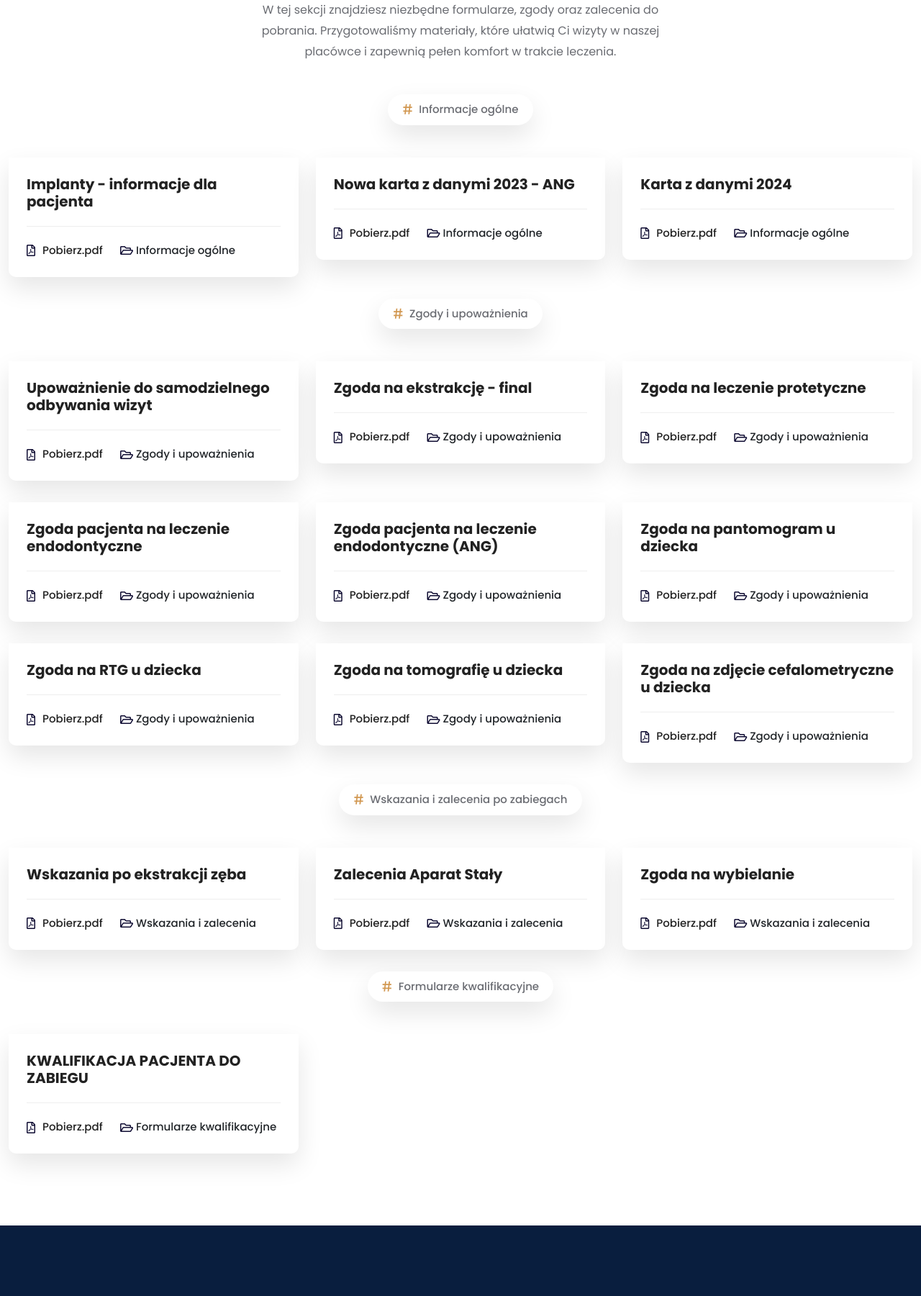
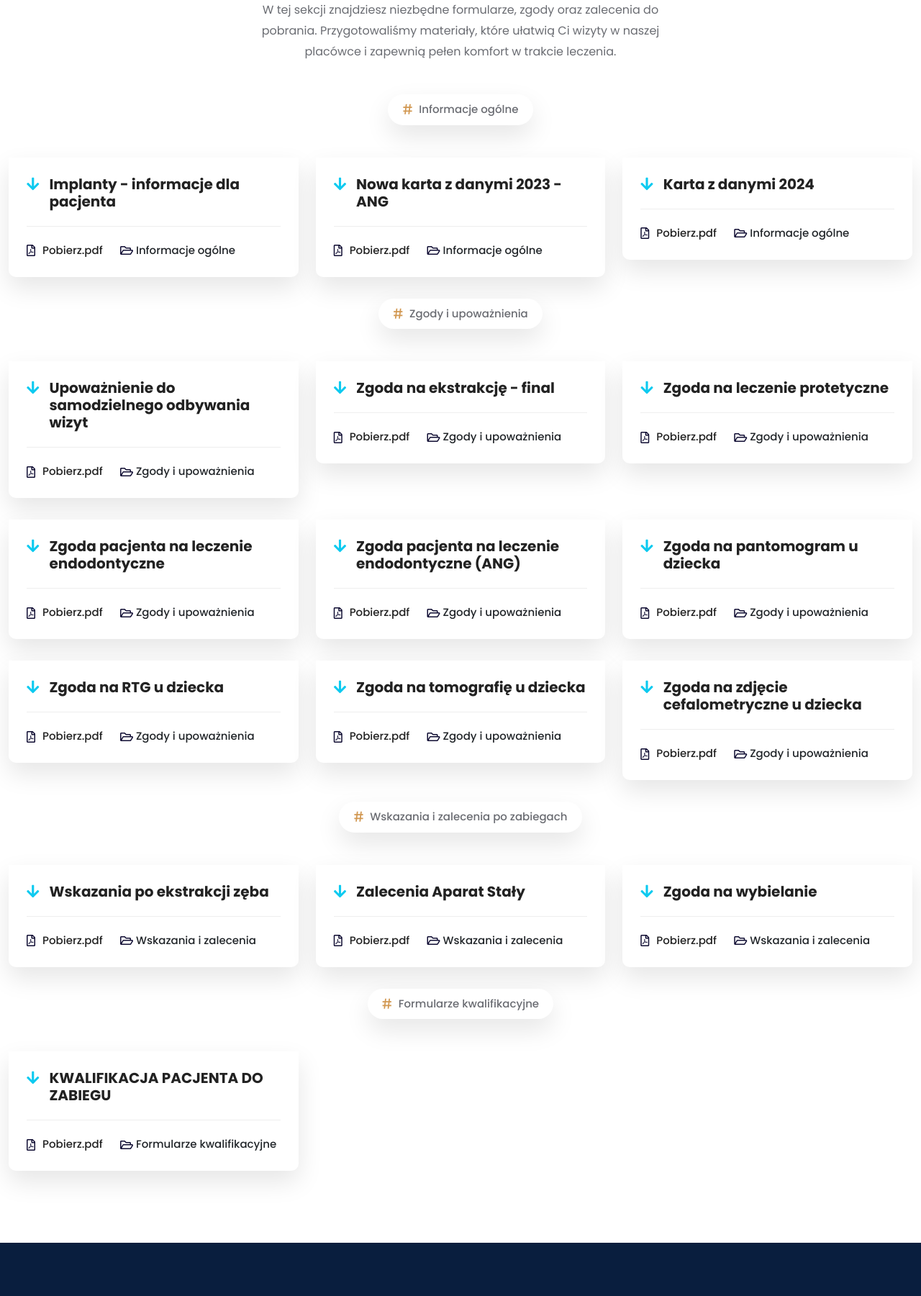
Before and after one commit to duodent/duodentbielany, a Flask app: page /informacje-dla-pacjentow-stomatologicznych in a window 1280 px wide. Shown: the part 737-2538 px from the top of the page at 72% size. Run offline with Flask 3, Linux system fonts and the light colour scheme; some libraries are stand-ins or nearby versions.

Commit message:
Working now

```diff
--- a/templates/for_patients.html
+++ b/templates/for_patients.html
@@ -41,9 +41,17 @@
             <div class="col-sm-12 col-lg-4 col-md-6">
                 <div class="single-blog">
                     <div class="blog-content">
+                        <div class="row">
+                            <div class="col-1">
+                                <h5><i class="fas fa-arrow-down text-info"></i></h5>
+                            </div>
+                            <div class="col-11">
                                 <h5>
                                     <a href="/dokumenty/implanty-informacje-dla-pacjenta.pdf">Implanty - informacje dla pacjenta</a>
                                 </h5>
+
+                            </div>
+                        </div>
                         <ul class="entry-meta">
                             <li>
                                 <a href="/dokumenty/implanty-informacje-dla-pacjenta.pdf">
@@ -63,9 +71,17 @@
             <div class="col-sm-12 col-lg-4 col-md-6">
                 <div class="single-blog">
                     <div class="blog-content">
+                        <div class="row">
+                            <div class="col-1">
+                                <h5><i class="fas fa-arrow-down text-info"></i></h5>
+                            </div>
+                            <div class="col-11">
                                 <h5>
                                     <a href="/dokumenty/nowa-karta-z-danymi-2023-ang.pdf">Nowa karta z danymi 2023 - ANG</a>
                                 </h5>
+
+                            </div>
+                        </div>
                         <ul class="entry-meta">
                             <li>
                                 <a href="/dokumenty/nowa-karta-z-danymi-2023-ang.pdf">
@@ -85,9 +101,17 @@
             <div class="col-sm-12 col-lg-4 col-md-6">
                 <div class="single-blog">
                     <div class="blog-content">
+                        <div class="row">
+                            <div class="col-1">
+                                <h5><i class="fas fa-arrow-down text-info"></i></h5>
+                            </div>
+                            <div class="col-11">
                                 <h5>
                                     <a href="/dokumenty/karta-z-danymi-2024.pdf">Karta z danymi 2024</a>
                                 </h5>
+
+                            </div>
+                        </div>
                         <ul class="entry-meta">
                             <li>
                                 <a href="/dokumenty/karta-z-danymi-2024.pdf">
@@ -113,9 +137,17 @@
             <div class="col-sm-12 col-lg-4 col-md-6">
                 <div class="single-blog">
                     <div class="blog-content">
+                        <div class="row">
+                            <div class="col-1">
+                                <h5><i class="fas fa-arrow-down text-info"></i></h5>
+                            </div>
+                            <div class="col-11">
                                 <h5>
                                     <a href="/dokumenty/upowaznienie-do-samodzielnego-odbywania-wizyt.pdf">Upoważnienie do samodzielnego odbywania wizyt</a>
                                 </h5>
+
+                            </div>
+                        </div>
                         <ul class="entry-meta">
                             <li>
                                 <a href="/dokumenty/upowaznienie-do-samodzielnego-odbywania-wizyt.pdf">
@@ -135,9 +167,17 @@
             <div class="col-sm-12 col-lg-4 col-md-6">
                 <div class="single-blog">
                     <div class="blog-content">
+                        <div class="row">
+                            <div class="col-1">
+                                <h5><i class="fas fa-arrow-down text-info"></i></h5>
+                            </div>
+                            <div class="col-11">
                                 <h5>
                                     <a href="/dokumenty/zgoda-na-ekstrakcje-final.pdf">Zgoda na ekstrakcję - final</a>
                                 </h5>
+
+                            </div>
+                        </div>
                         <ul class="entry-meta">
                             <li>
                                 <a href="/dokumenty/zgoda-na-ekstrakcje-final.pdf">
@@ -157,9 +197,17 @@
             <div class="col-sm-12 col-lg-4 col-md-6">
                 <div class="single-blog">
                     <div class="blog-content">
+                        <div class="row">
+                            <div class="col-1">
+                                <h5><i class="fas fa-arrow-down text-info"></i></h5>
+                            </div>
+                            <div class="col-11">
                                 <h5>
                                     <a href="/dokumenty/zgoda-na-leczenie-protetyczne.pdf">Zgoda na leczenie protetyczne</a>
                                 </h5>
+
+                            </div>
+                        </div>
                         <ul class="entry-meta">
                             <li>
                                 <a href="/dokumenty/zgoda-na-leczenie-protetyczne.pdf">
@@ -179,9 +227,17 @@
             <div class="col-sm-12 col-lg-4 col-md-6">
                 <div class="single-blog">
                     <div class="blog-content">
+                        <div class="row">
+                            <div class="col-1">
+                                <h5><i class="fas fa-arrow-down text-info"></i></h5>
+                            </div>
+                            <div class="col-11">
                                 <h5>
                                     <a href="/dokumenty/zgoda-na-leczenie-endodontyczne.pdf">Zgoda pacjenta na leczenie endodontyczne</a>
                                 </h5>
+
+                            </div>
+                        </div>
                         <ul class="entry-meta">
                             <li>
                                 <a href="/dokumenty/zgoda-na-leczenie-endodontyczne.pdf">
@@ -201,9 +257,17 @@
             <div class="col-sm-12 col-lg-4 col-md-6">
                 <div class="single-blog">
                     <div class="blog-content">
+                        <div class="row">
+                            <div class="col-1">
+                                <h5><i class="fas fa-arrow-down text-info"></i></h5>
+                            </div>
+                            <div class="col-11">
                                 <h5>
                                     <a href="/dokumenty/zgoda-na-leczenie-endodontyczne-ang.pdf">Zgoda pacjenta na leczenie endodontyczne (ANG)</a>
                                 </h5>
+
+                            </div>
+                        </div>
                         <ul class="entry-meta">
                             <li>
                                 <a href="/dokumenty/zgoda-na-leczenie-endodontyczne-ang.pdf">
@@ -223,9 +287,17 @@
             <div class="col-sm-12 col-lg-4 col-md-6">
                 <div class="single-blog">
                     <div class="blog-content">
+                        <div class="row">
+                            <div class="col-1">
+                                <h5><i class="fas fa-arrow-down text-info"></i></h5>
+                            </div>
+                            <div class="col-11">
                                 <h5>
                                     <a href="/dokumenty/zgoda-na-pantomogram-u-dziecka.pdf">Zgoda na pantomogram u dziecka</a>
                                 </h5>
+
+                            </div>
+                        </div>
                         <ul class="entry-meta">
                             <li>
                                 <a href="/dokumenty/zgoda-na-pantomogram-u-dziecka.pdf">
@@ -245,9 +317,17 @@
             <div class="col-sm-12 col-lg-4 col-md-6">
                 <div class="single-blog">
                     <div class="blog-content">
+                        <div class="row">
+                            <div class="col-1">
+                                <h5><i class="fas fa-arrow-down text-info"></i></h5>
+                            </div>
+                            <div class="col-11">
                                 <h5>
                                     <a href="/dokumenty/zgoda-na-rtg-u-dziecka.pdf">Zgoda na RTG u dziecka</a>
                                 </h5>
+
+                            </div>
+                        </div>
                         <ul class="entry-meta">
                             <li>
                                 <a href="/dokumenty/zgoda-na-rtg-u-dziecka.pdf">
@@ -267,9 +347,17 @@
             <div class="col-sm-12 col-lg-4 col-md-6">
                 <div class="single-blog">
                     <div class="blog-content">
+                        <div class="row">
+                            <div class="col-1">
+                                <h5><i class="fas fa-arrow-down text-info"></i></h5>
+                            </div>
+                            <div class="col-11">
                                 <h5>
                                     <a href="/dokumenty/zgoda-na-tomografie-u-dziecka.pdf">Zgoda na tomografię u dziecka</a>
                                 </h5>
+
+                            </div>
+                        </div>
                         <ul class="entry-meta">
                             <li>
                                 <a href="/dokumenty/zgoda-na-tomografie-u-dziecka.pdf">
@@ -289,9 +377,17 @@
             <div class="col-sm-12 col-lg-4 col-md-6">
                 <div class="single-blog">
                     <div class="blog-content">
+                        <div class="row">
+                            <div class="col-1">
+                                <h5><i class="fas fa-arrow-down text-info"></i></h5>
+                            </div>
+                            <div class="col-11">
                                 <h5>
                                     <a href="/dokumenty/zgoda-na-zdjecie-cefalometryczne-u-dziecka.pdf">Zgoda na zdjęcie cefalometryczne u dziecka</a>
                                 </h5>
+
+                            </div>
+                        </div>
                         <ul class="entry-meta">
                             <li>
                                 <a href="/dokumenty/zgoda-na-zdjecie-cefalometryczne-u-dziecka.pdf">
@@ -317,9 +413,17 @@
             <div class="col-sm-12 col-lg-4 col-md-6">
                 <div class="single-blog">
                     <div class="blog-content">
+                        <div class="row">
+                            <div class="col-1">
+                                <h5><i class="fas fa-arrow-down text-info"></i></h5>
+                            </div>
+                            <div class="col-11">
                                 <h5>
                                     <a href="/dokumenty/wskazania-po-ekstrakcji-zeba.pdf">Wskazania po ekstrakcji zęba</a>
                                 </h5>
+
+                            </div>
+                        </div>
                         <ul class="entry-meta">
                             <li>
                                 <a href="/dokumenty/wskazania-po-ekstrakcji-zeba.pdf">
@@ -339,9 +443,17 @@
             <div class="col-sm-12 col-lg-4 col-md-6">
                 <div class="single-blog">
                     <div class="blog-content">
+                        <div class="row">
+                            <div class="col-1">
+                                <h5><i class="fas fa-arrow-down text-info"></i></h5>
+                            </div>
+                            <div class="col-11">
                                 <h5>
                                     <a href="/dokumenty/zalecenia-aparat-staly.pdf">Zalecenia Aparat Stały</a>
                                 </h5>
+
+                            </div>
+                        </div>
                         <ul class="entry-meta">
                             <li>
                                 <a href="/dokumenty/zalecenia-aparat-staly.pdf">
@@ -361,9 +473,17 @@
             <div class="col-sm-12 col-lg-4 col-md-6">
                 <div class="single-blog">
                     <div class="blog-content">
+                        <div class="row">
+                            <div class="col-1">
+                                <h5><i class="fas fa-arrow-down text-info"></i></h5>
+                            </div>
+                            <div class="col-11">
                                 <h5>
                                     <a href="/dokumenty/zgoda-na-wybielanie.pdf">Zgoda na wybielanie</a>
                                 </h5>
+
+                            </div>
+                        </div>
                         <ul class="entry-meta">
                             <li>
                                 <a href="/dokumenty/zgoda-na-wybielanie.pdf">
@@ -390,9 +510,17 @@
             <div class="col-sm-12 col-lg-4 col-md-6">
                 <div class="single-blog">
                     <div class="blog-content">
+                        <div class="row">
+                            <div class="col-1">
+                                <h5><i class="fas fa-arrow-down text-info"></i></h5>
+                            </div>
+                            <div class="col-11">
                                 <h5>
                                     <a href="/dokumenty/kwalifikacja-pacjenta-do-zabiegu.pdf">KWALIFIKACJA PACJENTA DO ZABIEGU</a>
                                 </h5>
+
+                            </div>
+                        </div>
                         <ul class="entry-meta">
                             <li>
                                 <a href="/dokumenty/kwalifikacja-pacjenta-do-zabiegu.pdf">
```
Lines whose indentation alone changed are shown as unchanged.
